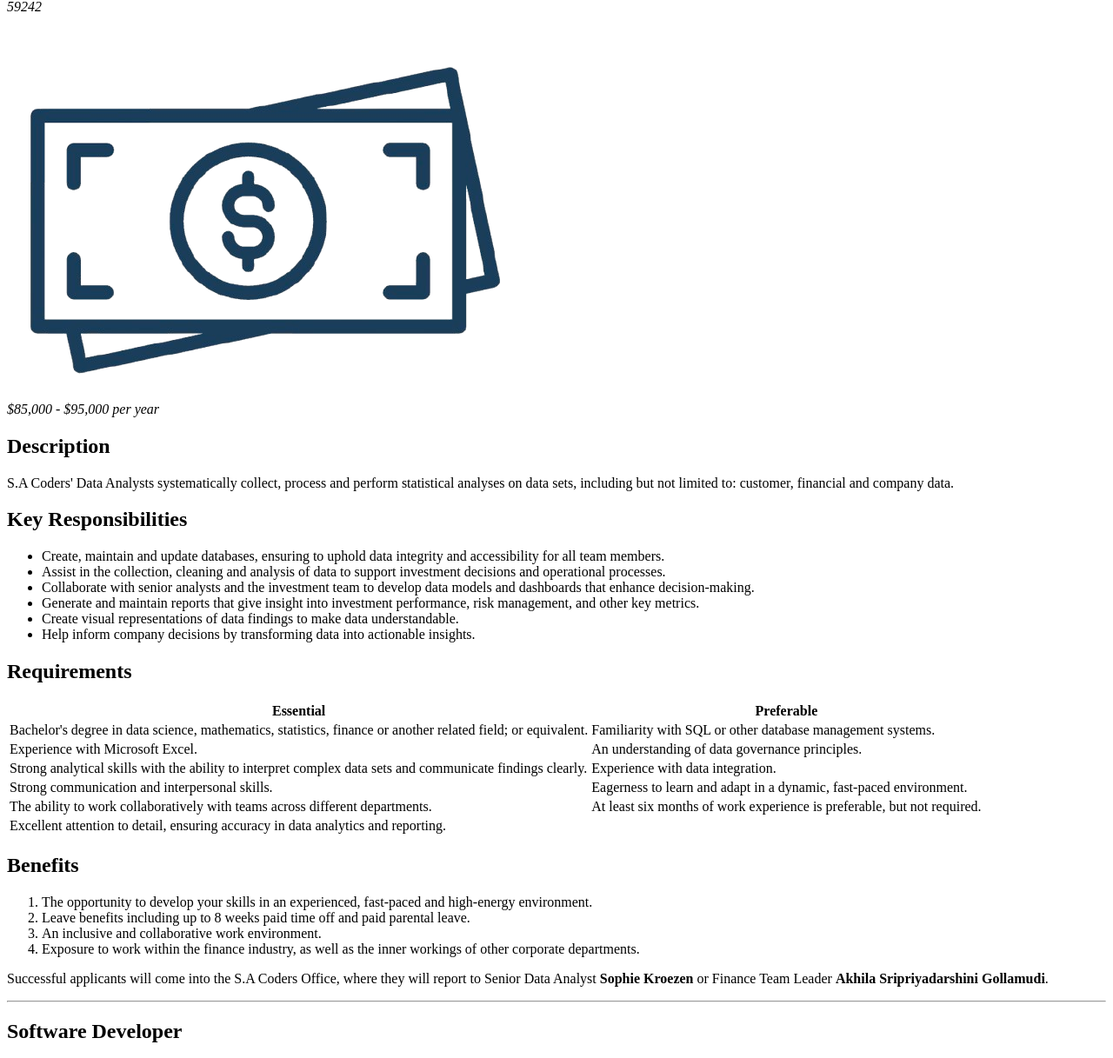
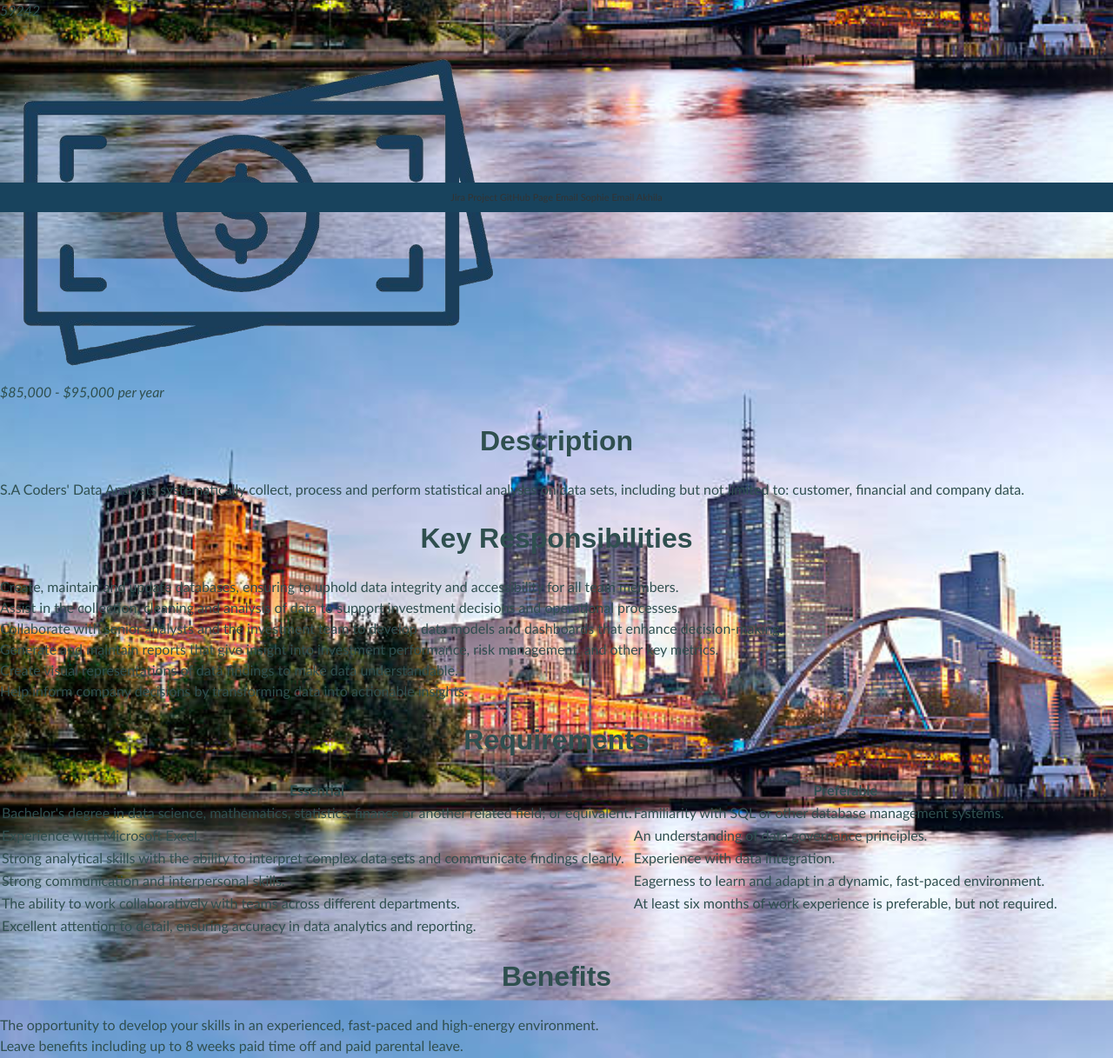
Before and after one commit to 105924231/projectpart1, a PHP site: page /jobs.html in a window 1280 px wide. Shown: the part 556-1773 px from the top of the page at 87% size. Run offline with PHP 8.4, Linux system fonts and the light colour scheme.

Commit message:
fixing issues

```diff
--- a/jobs.html
+++ b/jobs.html
@@ -6,6 +6,10 @@
     <meta name="description" content="A webpage containing the types of positions the company offers and what each job entails.">
     <meta name="keywords" content="position, salary, experience, skills, qualifications">
     <meta name="author" content="Sophie Kroezen & Akhila Sripriyadarshini Gollamudi">
+    <link rel="stylesheet" href="styles/styles2.css">
+    <link rel="preconnect" href="https://fonts.googleapis.com">
+    <link rel="preconnect" href="https://fonts.gstatic.com" crossorigin>
+    <link href="https://fonts.googleapis.com/css2?family=Public+Sans:ital,wght@0,400;0,700;0,900;1,400;1,700;1,900&display=swap" rel="stylesheet">
     <title>Job Descriptions</title>
 </head>
 
--- a/styles/styles2.css
+++ b/styles/styles2.css
@@ -52,10 +52,9 @@ img {
 /* Navigation Bar Styles */
 .navbar {
     background: #fff; /* white background */
-    padding: 20px;
-
+    padding: 20px; /* padding around the navbar */
+    justify-content: space-between; /* spaces out the items in the navbar */
 }
-
 
 /* Images/logos Styles */
 .logos {
@@ -80,12 +79,15 @@ h1 {
     color: black;
     font-size: 2em;
     font-weight: bold;
+    text-align: center; /* centers the heading */
+    margin: 20px 0; /* adds margin around the heading */
 }
 
 h2 {
     color: black (0, 128, 128);
     font-size: 1.5em;
     font-weight: bold;
+    text-align: left; /* heading is to the left */
 }
 
 h1, h2, h3 {
@@ -130,7 +132,7 @@ footer {
     color: white;
     padding: 20px; /* padding around the footer */
     text-align: center; /* centers the text in the footer */
-    position: fixed;
+    position: fixed;   /* fixes the footer at the bottom of the page */
     bottom: 0; /* positions the footer at the bottom */
     width: 100%; /* makes the footer full width */
 }
@@ -138,6 +140,12 @@ footer {
 footer p {
     margin: 0; /* removes default margin from paragraph */
     font-size: 14px; /* sets font size for the footer text */
+}
+
+footer {
+    font-style: bold;
+    font-size: 16px; /* sets font size for the footer text */
+    color: #f6f5f3; /* light gray */
 }
 
 nav a {
@@ -174,9 +182,12 @@ footer {
     background-color:#18435D;
     color: white;
     text-decoration: none;
-    padding: 20px;
+    padding: 9px;
     text-align: center;
     width: 100%;
+    color: white;
+    font-size: 11px; /* sets font size for the footer text */
+    font-style: bold;
 }
 
 .footer-links {
@@ -200,3 +211,95 @@ footer {
 .student-id {
     text-align: right;
 }
+
+image logos-container{
+    display: flex;
+    justify-content: flex-start;
+    overflow-x: auto;
+    scroll-snap-type: x mandatory;
+    width: 100vw;
+    padding-bottom: 20px;
+    gap: 0;
+    padding: 0;
+    margin: 0;
+    scroll-behavior: smooth;
+}
+
+form-grid {
+    display: grid;
+    grid-template-columns: 1fr 1fr;
+    gap: 0.5rem;
+}
+
+.form-grid fieldset {
+    display: flex;
+    flex-direction: column;
+    justify-content: space-between;
+}
+
+h1, h2 {
+    font-family: Arial, sans-serif;;
+    font-size: 2em;
+    font-weight: bold;
+    text-align: center; /* centers the heading */
+    margin: 20px 0; /* adds margin around the heading */
+}
+
+h3 {
+    color: black (0, 128, 128);
+    font-size: 1.5em;
+    font-weight: bold;
+    text-align: left; /* heading is to the left */
+}
+
+/* for the jobs.html page */
+.job-listing {
+    display: flex;
+    flex-direction: column;
+    gap: 10px; /* adds space between job listings */
+    margin: 20px 0;
+    padding: 20px;
+    background-color: #fff; /* white background for job listing */
+}
+.job-listing h3 {
+    color: #2F4F4F; /* dark slate gray */
+    font-size: 1.5em; /* sets font size for job title */
+    font-weight: bold; /* makes the job title bold */
+    margin: 0;
+    line-height: 1.2;
+}
+.job-listing p {
+    color: #333; /* dark grey */
+    font-size: 1em;
+    margin: 5px 0; /* adds margin around the job description */
+    line-height: 1.5;
+    font-family: Arial, sans-serif; /* sets font family for job description */
+}
+.job-listing a {
+    color: #2F4F4F; /* dark slate gray */
+    text-decoration: none; /* removes underline from links */
+    font-weight: bold; /* makes the link bold */
+    margin-top: 5px; /* adds margin above the link */
+    padding: 5px 10px; /* adds padding around the link */
+}
+.job-listing a:hover {
+    text-decoration: underline; /* underlines the link on hover */
+}
+
+image dollar-icon {
+    display: flex;
+    justify-content: center;
+    align-items: center;
+    height: 100vh; /* sets height to full viewport height */
+    background-color: #f6f5f3; /* light gray background */
+    display: flex;
+    justify-content: flex-start;
+    overflow-x: auto;
+    scroll-snap-type: x mandatory;
+    width: 100vw;
+    padding-bottom: 20px;
+    gap: 0;
+    padding: 0;
+    margin: 0;
+    scroll-behavior: smooth;
+}
```
Also changed, not shown: index.html (+9 -7 lines).
